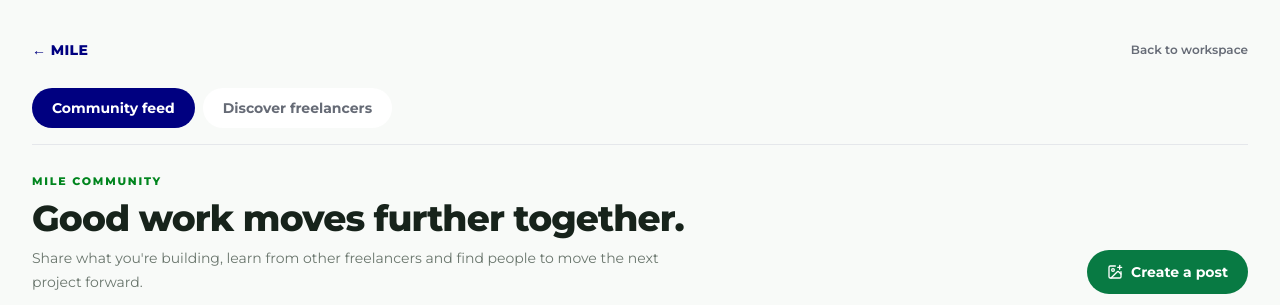
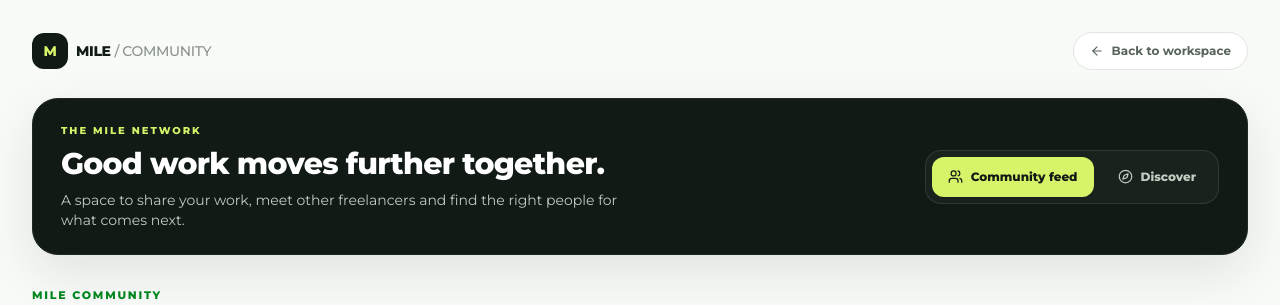
Before and after one commit to AkinpelumiMoses/fiverr-growth-assistant, a Next.js app: page /community in a window 1280 px wide. Shown: the top 305 px of the page. Built offline with nearby package versions, Linux system fonts and the light colour scheme; no server answers.

Commit message:
Refresh MILE community navigation and brand shell

```diff
--- a/app/community/page.tsx
+++ b/app/community/page.tsx
@@ -1,6 +1,8 @@
 "use client";
 
 import { useState } from "react";
+import { ArrowLeft, ArrowUpRight, Users, Compass } from "lucide-react";
+import Link from "next/link";
 import CommunityFeed from "./community-feed";
 import CommunityDirectory from "./community-directory";
 
@@ -10,33 +12,39 @@ export default function CommunityPage() {
   const [view, setView] = useState<CommunityView>("feed");
 
   return (
-    <main className="min-h-screen bg-[#F7F8FA] px-4 py-6 md:px-8 md:py-10">
+    <main className="min-h-screen bg-[#F5F7F3] px-4 py-5 text-[#172019] md:px-8 md:py-8">
       <div className="mx-auto max-w-[1400px]">
-        <div className="mb-7 flex items-center justify-between">
-          <a href="/dashboard" className="text-sm font-extrabold tracking-wide text-[#000080]">← MILE</a>
-          <a href="/dashboard" className="text-xs font-semibold text-[#666B76] transition hover:text-[#000080]">Back to workspace</a>
-        </div>
+        <header className="mb-7 flex items-center justify-between">
+          <Link href="/dashboard" className="group inline-flex items-center gap-2 text-sm font-black tracking-tight text-[#111A14]">
+            <span className="flex h-9 w-9 items-center justify-center rounded-xl bg-[#111A14] text-sm font-black text-[#D7F36A]">M</span>
+            <span>MILE <span className="font-medium text-[#89928A]">/ COMMUNITY</span></span>
+          </Link>
+          <Link href="/dashboard" className="inline-flex items-center gap-2 rounded-full border border-[#E1E7DF] bg-white px-4 py-2.5 text-xs font-bold text-[#58635A] transition hover:border-[#B7C69B] hover:text-[#111A14]">
+            <ArrowLeft size={14}/> Back to workspace
+          </Link>
+        </header>
 
-        <div className="mb-7 flex flex-wrap items-center gap-2 border-b border-[#E5E7EB] pb-4">
-          <button
-            type="button"
-            onClick={() => setView("feed")}
-            aria-pressed={view === "feed"}
-            className={`rounded-full px-5 py-2.5 text-sm font-bold transition ${view === "feed" ? "bg-[#000080] text-white" : "bg-white text-[#666B76] hover:bg-[#EEF0F7]"}`}
-          >
-            Community feed
-          </button>
-          <button
-            type="button"
-            onClick={() => setView("discover")}
-            aria-pressed={view === "discover"}
-            className={`rounded-full px-5 py-2.5 text-sm font-bold transition ${view === "discover" ? "bg-[#000080] text-white" : "bg-white text-[#666B76] hover:bg-[#EEF0F7]"}`}
-          >
-            Discover freelancers
-          </button>
+        <div className="mb-8 flex flex-col gap-5 rounded-[26px] border border-[#202A21] bg-[#111A14] p-5 text-white shadow-[0_18px_50px_rgba(17,26,20,.10)] md:flex-row md:items-center md:justify-between md:px-7 md:py-6">
+          <div>
+            <p className="text-[10px] font-extrabold uppercase tracking-[.2em] text-[#D7F36A]">The MILE network</p>
+            <h1 className="mt-2 text-2xl font-black tracking-tight md:text-3xl">Good work moves further together.</h1>
+            <p className="mt-2 max-w-xl text-xs leading-6 text-[#C2CCC1] md:text-sm">A space to share your work, meet other freelancers and find the right people for what comes next.</p>
+          </div>
+          <div className="flex shrink-0 items-center gap-2 rounded-2xl border border-white/10 bg-white/[.04] p-1.5">
+            <button type="button" onClick={() => setView("feed")} aria-pressed={view === "feed"} className={`inline-flex items-center gap-2 rounded-xl px-4 py-3 text-xs font-extrabold transition ${view === "feed" ? "bg-[#D7F36A] text-[#111A14] shadow-sm" : "text-[#C2CCC1] hover:bg-white/10 hover:text-white"}`}>
+              <Users size={15}/> Community feed
+            </button>
+            <button type="button" onClick={() => setView("discover")} aria-pressed={view === "discover"} className={`inline-flex items-center gap-2 rounded-xl px-4 py-3 text-xs font-extrabold transition ${view === "discover" ? "bg-[#D7F36A] text-[#111A14] shadow-sm" : "text-[#C2CCC1] hover:bg-white/10 hover:text-white"}`}>
+              <Compass size={15}/> Discover
+            </button>
+          </div>
         </div>
 
         {view === "feed" ? <CommunityFeed /> : <CommunityDirectory />}
+        <footer className="mt-12 flex flex-col justify-between gap-2 border-t border-[#E2E8E0] pt-5 text-[10px] text-[#8A948B] sm:flex-row">
+          <span>© MILE · Every step has a purpose.</span>
+          <span className="inline-flex items-center gap-1">Built for people who build <ArrowUpRight size={11}/></span>
+        </footer>
       </div>
     </main>
   );
```
